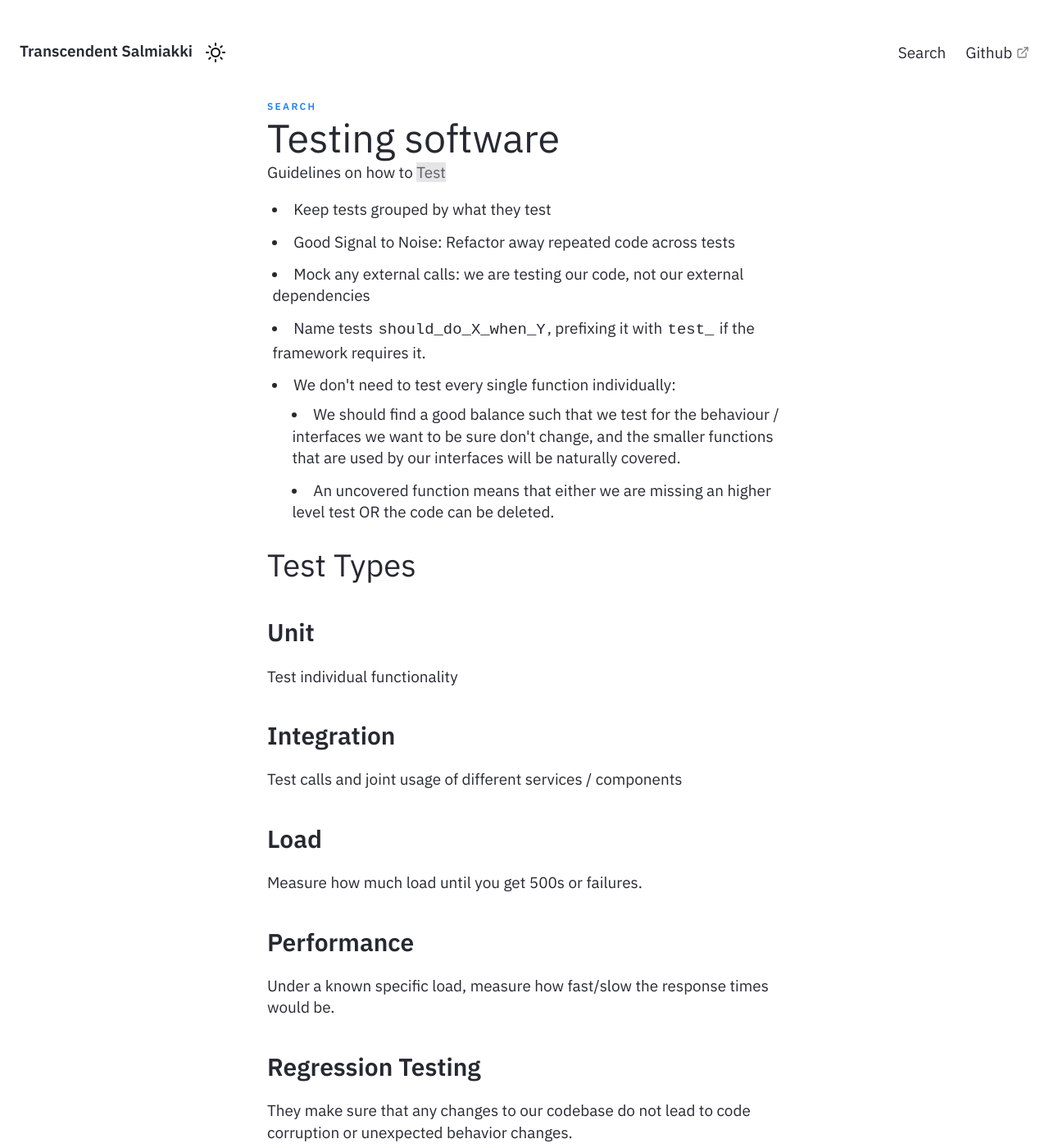
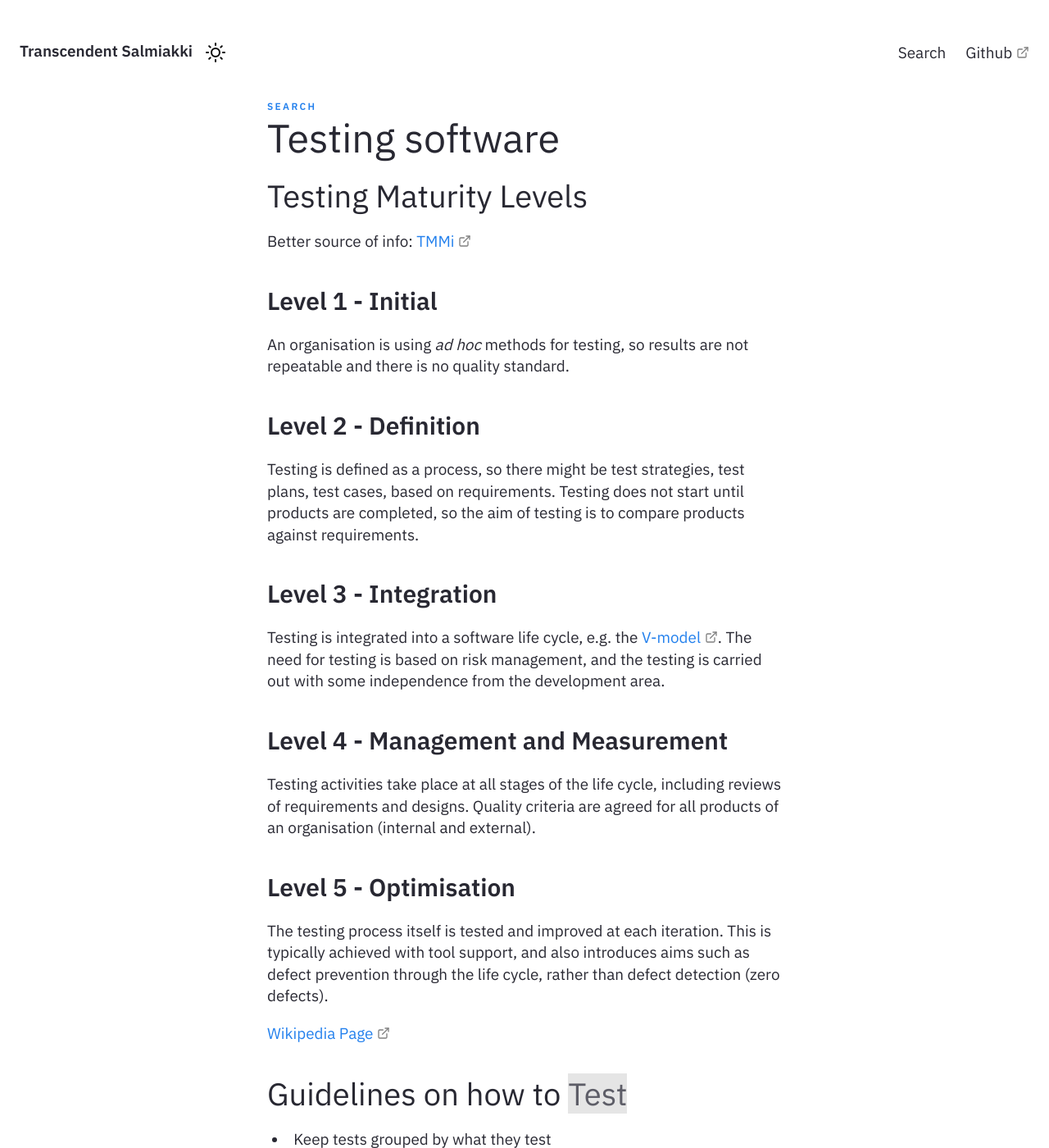
Before and after one commit to migueltorrescosta/obsidian-notes-old, a Jekyll site: the page built from _notes/Public/Testing Software.md, in a window 1280 px wide and 1400 px high. Shown: the whole window at 82% size. Built offline with Jekyll 4.4.1, drawn with Linux system fonts in a browser that asks for light colours.

Commit message:
Complement Testing Software notes

```diff
--- a/_notes/Public/Testing Software.md
+++ b/_notes/Public/Testing Software.md
@@ -1,9 +1,29 @@
 ---
 tags: coding
+feed: show
 ---
 
-Guidelines on how to [[Test]]
+# Testing Maturity Levels
+Better source of info: [TMMi](https://www.tmmi.org/tmmi-model/)
 
+## Level 1 - Initial
+An organisation is using _ad hoc_ methods for testing, so results are not repeatable and there is no quality standard.
+
+## Level 2 - Definition
+Testing is defined as a process, so there might be test strategies, test plans, test cases, based on requirements. Testing does not start until products are completed, so the aim of testing is to compare products against requirements.
+
+## Level 3 - Integration
+Testing is integrated into a software life cycle, e.g. the [V-model](https://en.wikipedia.org/wiki/V-Model_(software_development) "V-Model (software development)"). The need for testing is based on risk management, and the testing is carried out with some independence from the development area.
+
+## Level 4 - Management and Measurement
+Testing activities take place at all stages of the life cycle, including reviews of requirements and designs. Quality criteria are agreed for all products of an organisation (internal and external).
+
+## Level 5 - Optimisation
+The testing process itself is tested and improved at each iteration. This is typically achieved with tool support, and also introduces aims such as defect prevention through the life cycle, rather than defect detection (zero defects).
+
+[Wikipedia Page](https://en.wikipedia.org/wiki/Testing_Maturity_Model)
+
+# Guidelines on how to [[Test]]
 - Keep tests grouped by what they test
 - Good Signal to Noise: Refactor away repeated code across tests
 - Mock any external calls: we are testing our code, not our external dependencies
```
